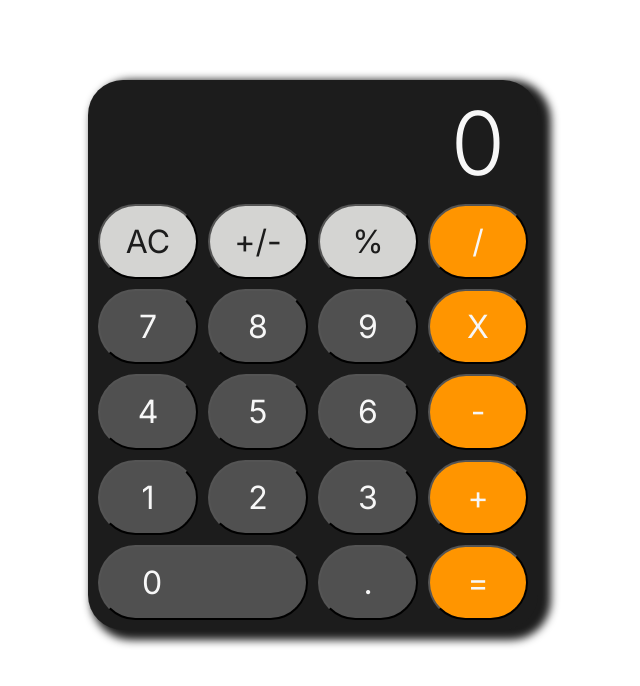
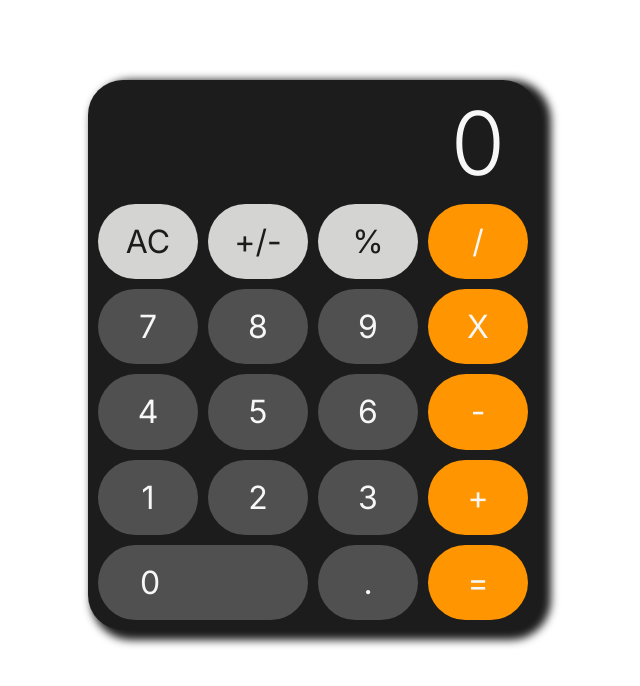
Before and after one commit to dani-ribeiro/calculator, a plain HTML site: page index.html in a window 1280 px wide. Shown: the whole page, without its empty margins (327-967 px from the left). Drawn offline with Linux system fonts and the light colour scheme.

Commit message:
STYLE: changed button border style

```diff
--- a/styles.css
+++ b/styles.css
@@ -55,6 +55,7 @@
 
 button {
     border-radius: 200px;
+    border-style: none;
     font-size: 32px;
     font-weight: 400;
 }
```
